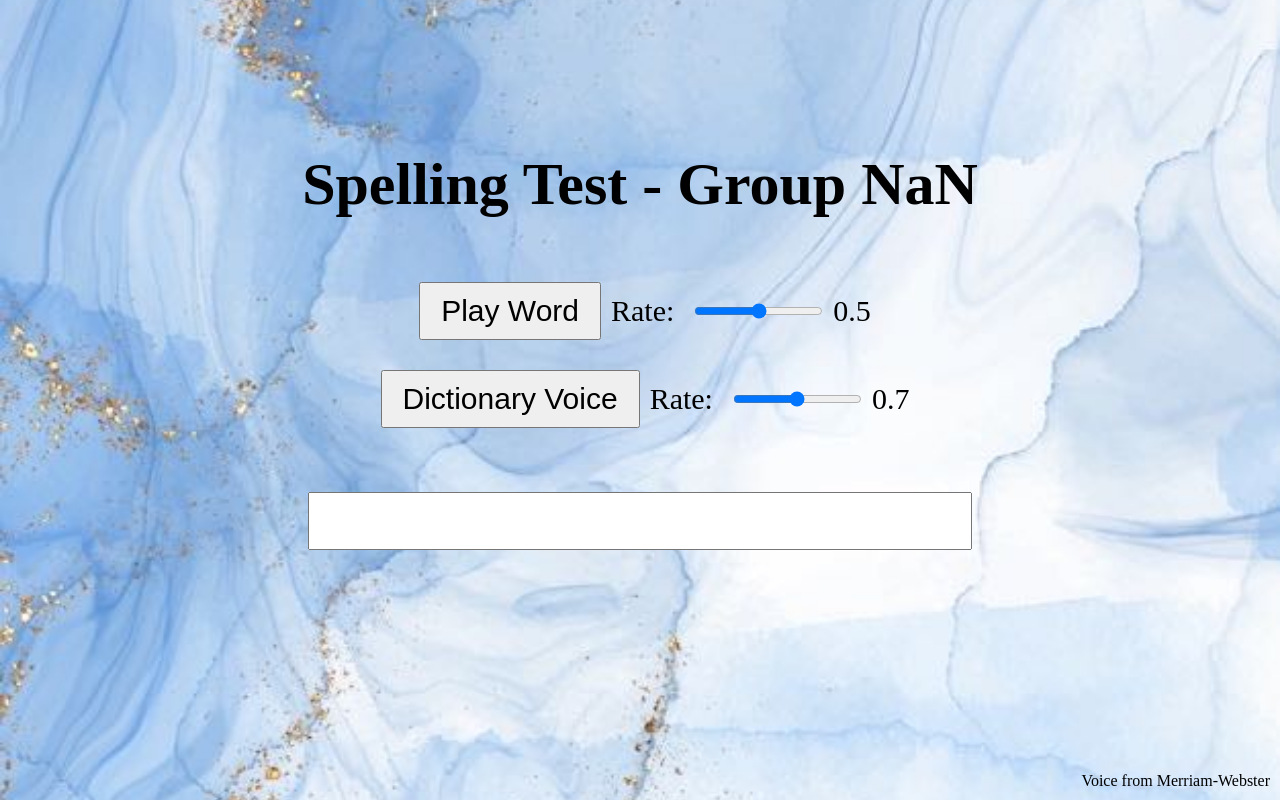
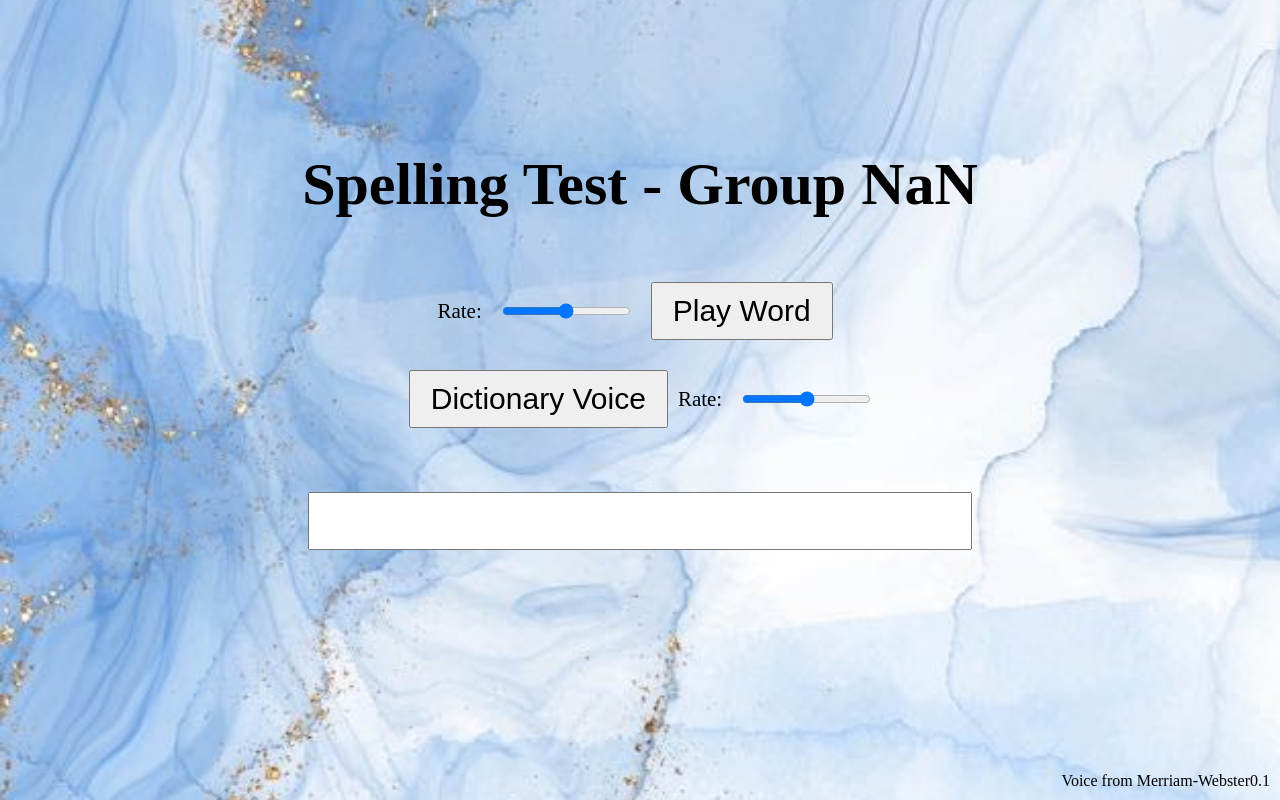
Before and after one commit to Daddy4AI/Bee, a plain HTML site: page spelling.html in a window 1280 px wide. Drawn offline with Linux system fonts and the light colour scheme; no server answers.

Commit message:
Update spelling.html

```diff
--- a/spelling.html
+++ b/spelling.html
@@ -100,6 +100,7 @@
             display: flex;
             align-items: center;
             justify-content: center;
+            font-size: 70%;
             margin-top: 10px;
         }
         .rate-adjustment label {
@@ -166,12 +167,10 @@
             // Set up event listeners for rate adjustment
             document.getElementById('synthesisRateSlider').addEventListener('input', function(event) {
                 synthesisRate = parseFloat(event.target.value);
-                document.getElementById('synthesisRateValue').innerText = synthesisRate;
             });
 
             document.getElementById('mp3RateSlider').addEventListener('input', function(event) {
                 mp3Rate = parseFloat(event.target.value);
-                document.getElementById('mp3RateValue').innerText = mp3Rate;
             });
         });
 
@@ -475,16 +474,14 @@
     <h1>Spelling Test - Group <span id="groupNumber"></span></h1>
     <p id="wordNumber"></p>
     <div class="rate-adjustment">
-        <button id="playWordButton" onclick="displayWord()">Play Word</button>
         <label for="synthesisRateSlider">Rate:</label>
         <input type="range" id="synthesisRateSlider" min="0.3" max="0.7" step="0.1" value="0.5">
-        <span id="synthesisRateValue">0.5</span>
+        <button id="playWordButton" onclick="displayWord()">Play Word</button>
     </div>
     <div class="rate-adjustment">
         <button id="playMerriamWebsterVoiceButton" onclick="playMerriamWebsterVoice()">Dictionary Voice</button>
         <label for="mp3RateSlider">Rate:</label>
         <input type="range" id="mp3RateSlider" min="0.5" max="0.9" step="0.1" value="0.7">
-        <span id="mp3RateValue">0.7</span>
     </div>
     <p id="wordDefinition"></p> <!-- Definition will be displayed here -->
     <input type="text" id="spellingInput" autocomplete="off" autocorrect="off" spellcheck="false">
@@ -495,6 +492,6 @@
         <p>恭喜你完成这组单词的第一次测试！</p>
         <button onclick="window.location.href='index.html'">返回首页</button>
     </div>
-    <div id="version">Voice from Merriam-Webster</div>
+    <div id="version">Voice from Merriam-Webster0.1</div>
 </body>
 </html>
```
